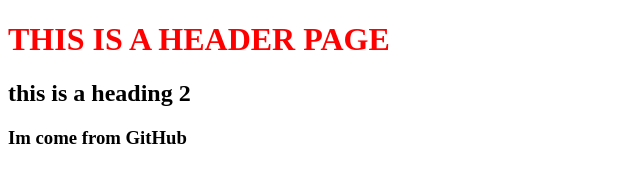
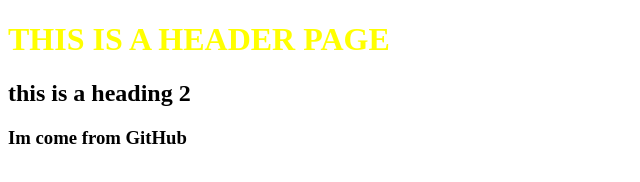
Before and after one commit to Alberto-Guti/hello-world, a plain HTML site: page public/index.html in a window 1280 px wide. Shown: the whole page, without its empty margins (0-640 px from the left). Drawn offline with Linux system fonts and the light colour scheme.

Commit message:
Change from Alberto

```diff
--- a/public/index.html
+++ b/public/index.html
@@ -5,7 +5,7 @@
   </head>
   <body>
     <header>
-      <h1 style="color: red;">THIS IS A HEADER PAGE</h1>
+      <h1 style="color: yellow;">THIS IS A HEADER PAGE</h1>
     </header>
     <h2>this is a heading 2</h2>
     <h3>Im come from GitHub</h3>
```
